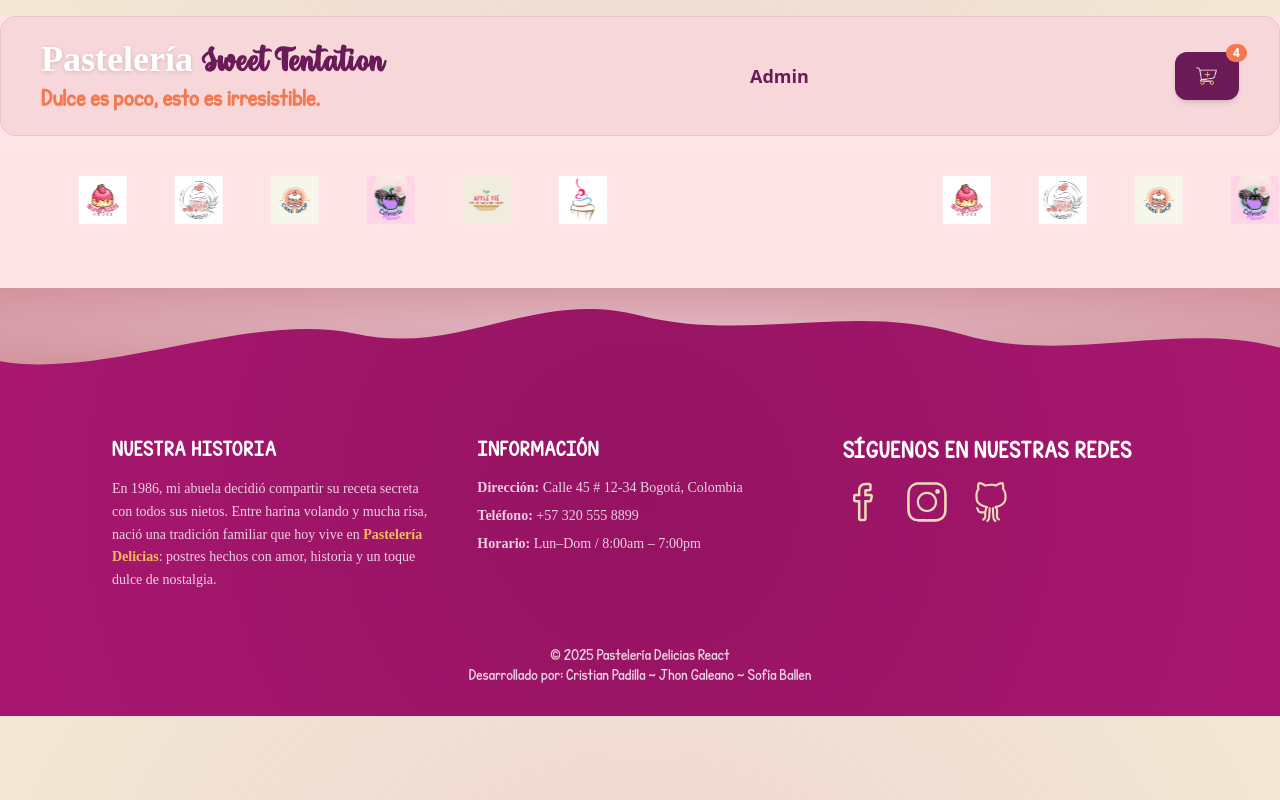
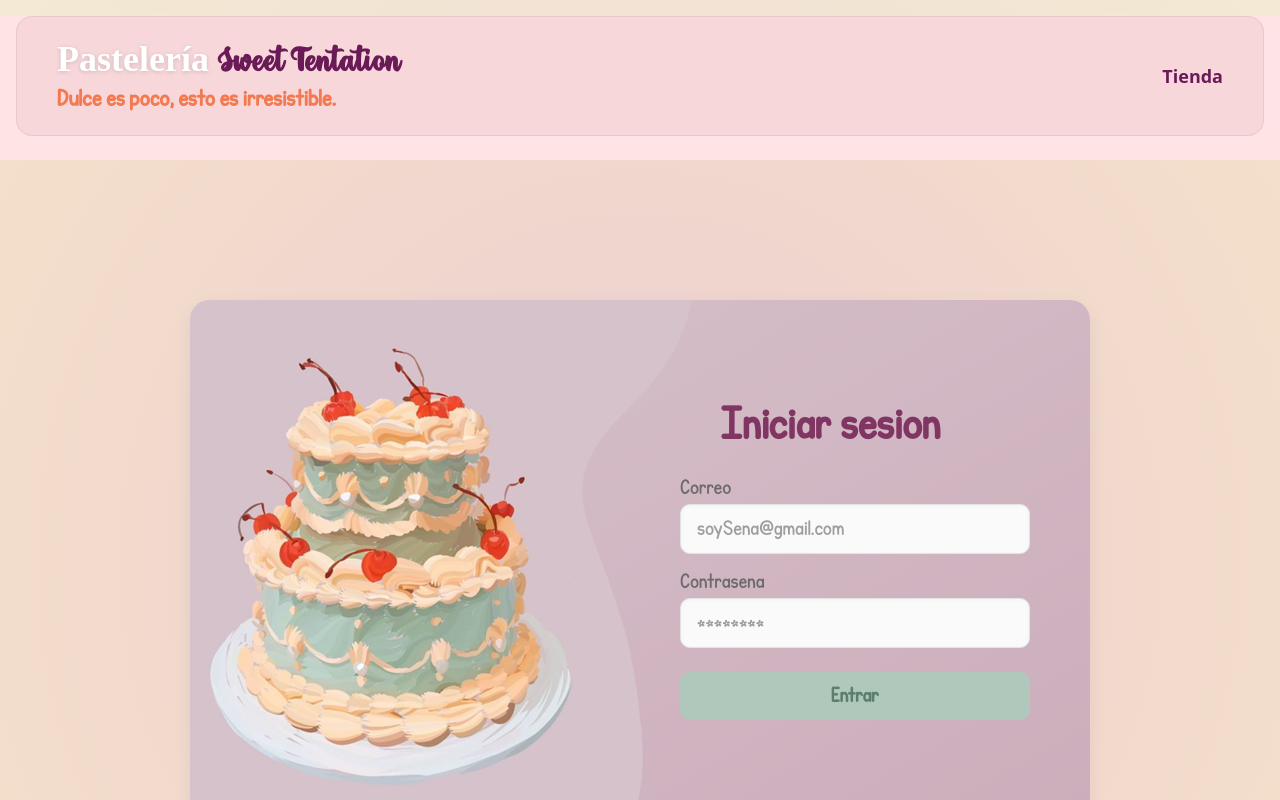
Before and after one commit to cristhianpa22/Delicias-react, a React (Vite) app: page /login in a window 1280 px wide. Shown: the top 800 px of the page. Built offline with nearby package versions, Linux system fonts and the light colour scheme.

Commit message:
fix: se arreglaron errores dela vista de login y la logica, y se mejoro el header

```diff
--- a/src/App.jsx
+++ b/src/App.jsx
@@ -5,6 +5,8 @@ import Header from "./components/header.jsx";
 import Footer from "./components/footer.jsx";
 import useModal from "./hooks/useModal.js";
 import Carrusel from "./components/carrusel.jsx";
+import VistaLogin from "./pages/login.jsx";
+
 
 function App() {
 
@@ -16,6 +18,7 @@ function App() {
         <Routes>
           <Route path="/" element={<ProductTienda isOpenCarrito={isOpenCarrito} closeModalCarrito={closeModalCarrito} />} />
           <Route path="/dashboard" element={<DashBoard />} />
+          <Route path="/login" element={<VistaLogin />} />
         </Routes>
         <Carrusel />
         <Footer />
--- a/src/components/formLogin.jsx
+++ b/src/components/formLogin.jsx
@@ -1,6 +1,14 @@
 import "../index.css";
+import { useNavigate } from 'react-router-dom';
 
 export default function Login() {
+
+  const navigate = useNavigate();
+
+  const handleLogin = (e) => {
+    e.preventDefault();
+    navigate('/dashboard');
+  };
   return (
     <section className="min-h-screen flex justify-center items-center p-6
     bg-[radial-gradient(circle,_rgba(235,202,206,0.87)_0%,_rgba(236,220,185,0.62)_100%)]">
@@ -33,12 +41,14 @@ export default function Login() {
             <h3 className="text-[35px] pl-10 font-bold text-[#813563] mb-6">
               Iniciar sesion
             </h3>
+            <form onSubmit={handleLogin}
+            >
+              <div className="flex flex-col mb-4">
 
-            {/* correo */}
-            <div className="flex flex-col mb-4">
                 <label className="text-[#6B6B6B] font-medium mb-1">Correo</label>
                 <input
                   type="email"
+                  required
                   className="
                   px-4 py-3 rounded-[10px] border border-[#E3E3E3] bg-[#FAFAFA]
                   text-[#222] placeholder:text-[#9E9E9E]
@@ -55,6 +65,7 @@ export default function Login() {
                 <label className="text-[#6B6B6B] font-medium mb-1">Contrasena</label>
                 <input
                   type="password"
+                  required
                   className="
                   px-4 py-3 rounded-[10px] border border-[#E3E3E3] bg-[#FAFAFA]
                   text-[#222] placeholder:text-[#9E9E9E]
@@ -68,7 +79,9 @@ export default function Login() {
 
               {/* boton */}
               <button
+                type="submit"
                 className="
+
                 bg-[#B0C8BB] text-[#5B7F6B] w-full py-3 rounded-[10px] font-semibold
                 transition duration-200 ease-[cubic-bezier(.2,.9,.3,1)]
                 hover:-translate-y-[2px]
@@ -77,10 +90,10 @@ export default function Login() {
               >
                 Entrar
               </button>
-
+            </form>
           </div>
         </div>
       </div>
-    </section>
+    </section >
   );
 }
--- a/src/components/header.jsx
+++ b/src/components/header.jsx
@@ -1,34 +1,46 @@
 import '../index.css'
+import { useState } from 'react';
 import { Link, useLocation } from 'react-router-dom';
-export default function Header( {openModalCarrito }) {
 
-  const Location = useLocation ();
+export default function Header({ openModalCarrito }) {
 
-  const isAdminPath = Location.pathname.startsWith('/dashboard');
+  const [menuOpen, setMenuOpen] = useState(false);
 
-  const navLinkTo = isAdminPath ? '/' : '/dashboard';
-  const navLinkText = isAdminPath ? 'Tienda' : 'Admin';
+  const Location = useLocation();
+
+  const isLoginPath = Location.pathname.startsWith('/login');
+  const isDashboardPath = Location.pathname.startsWith('/dashboard');
 
 
+  const navLinkTo = isLoginPath ? '/' : isDashboardPath ? '/' : '/login';
+  const navLinkText = isLoginPath ? 'Tienda' : isDashboardPath ? 'Cerrar Sesión' : 'Iniciar Sesión';
 
+  const handleActionClick = () => {
+    if (menuOpen) {
+      setMenuOpen(false);
+    }
+    else if (!menuOpen) {
+      setMenuOpen(true);
+    }
+  };
   return (
 
-    <header className="w-full flex items-center justify-center mt-4 mb-6">
+    <header className="w-full flex items-center justify-center mt-4 mb-6 px-4 relative">
       <div
         className="
           w-full max-w-[1400px]
           bg-[#daacb23a]
           border border-[#daacb269]
           rounded-2xl
-          h-[120px]
-          px-10
+          h-auto md:h-[120px]
+          px-4 md:px-10
           flex items-center justify-between
           shadow-[0_0_8px_rgba(255,255,255,0.1)]
         "
       >
-        {/* titulos */}
-        <div className="flex flex-col">
-          <h1 className="text-4xl font-hello font-bold flex items-baseline gap-2">
+        {/* TITULOS */}
+        <div className="flex flex-col flex-1">
+          <h1 className="text-2xl sm:text-4xl font-hello font-bold flex items-baseline gap-1 sm:gap-2">
             <span className="font-[kg_perfect_penmanship] text-white drop-shadow-sm">
               Pastelería
             </span>
@@ -38,25 +50,26 @@ export default function Header( {openModalCarrito }) {
             </span>
           </h1>
 
-          <p className="text-[#F37950] font-perfect font-semibold text-lg mt-1 font-family[hello_valentica]">
+          <p className="hidden sm:block text-[#F37950] font-perfect font-semibold text-sm sm:text-lg mt-1 font-family[hello_valentica]">
             Dulce es poco, esto es irresistible.
           </p>
         </div>
 
-        {/* navegacion */}
-        {<Link
+        <div className="hidden md:flex items-center gap-6">
+          {/* Navegacion */}
+          <Link
             to={navLinkTo}
             className="text-lg font-bold text-[#6a1a57]
             hover:text-[#F37950] transition-colors
-          cursor-pointer">{navLinkText}</Link>
-        }
+            cursor-pointer"
+          >
+            {navLinkText}
+          </Link>
 
-        {/* carrito */}
           {navLinkTo !== '/' && <button
             className="
               relative flex items-center justify-center
-            bg-[#6a1a57]
-            text-white
+              bg-[#6a1a57] text-white
               rounded-xl
               px-5 py-3
               shadow-md
@@ -66,11 +79,12 @@ export default function Header( {openModalCarrito }) {
           >
             <img
               src="./src/assets/images/carrito.gif" className="w-6 opacity-90"
+              alt="Carrito de compras"
             />
             <span
               className="
                 absolute -top-2 -right-2
-              bg-[#F37950] text-white
+                bg-[#F37750] text-white
                 text-xs font-bold
                 rounded-full
                 px-[7px] py-[1px]
@@ -80,6 +94,57 @@ export default function Header( {openModalCarrito }) {
             </span>
           </button>}
         </div>
+
+        <div className='md:hidden flex items-center gap-3'>
+          <button
+            className="p-2 bg-[#6a1a57] text-white rounded-xl"
+            onClick={handleActionClick}
+          >
+            <i className={`fa-solid ${menuOpen ? 'fa-xmark' : 'fa-bars'} text-xl`}></i>
+          </button>
+        </div>
+
+      </div>
+      <div
+        className={`
+          md:hidden
+          absolute top-full right-4 mt-2 z-50
+          bg-white border border-rose-200
+          rounded-xl shadow-lg p-4 transition-all duration-300 ease-in-out
+          w-1/2 min-w-[150px]
+          ${menuOpen ? 'opacity-100 visible translate-y-0' : 'opacity-0 invisible -translate-y-2'}
+        `}
+      >
+        <Link
+          to={navLinkTo}
+          onClick={handleActionClick}
+          className="block w-full text-center py-2 text-lg font-bold text-[#6a1a57] hover:bg-rose-50 rounded-lg transition-colors"
+        >
+          {navLinkText}
+        </Link>
+        {navLinkTo !== '/' && (
+          <button
+            className="
+                    relative flex items-center justify-center mx-auto mt-3
+                    bg-[#6a1a57] text-white rounded-xl p-3 w-4/5
+                    shadow-md hover:scale-[1.02] transition-transform
+                "
+            onClick={() => {
+              openModalCarrito();
+              handleActionClick();
+            }}
+          >
+            <img
+              src="./src/assets/images/carrito.gif" className="w-6 opacity-90"
+              alt="Carrito de compras"
+            />
+            <span className="absolute -top-1 -right-1 bg-[#F37950] text-white text-xs font-bold rounded-full px-[5px] py-[1px]">
+              4
+            </span>
+          </button>
+        )}
+      </div>
+
     </header>
   );
 }
--- a/src/data/bd.json
+++ b/src/data/bd.json
@@ -26,6 +26,24 @@
       "categoria": "Reposteria",
       "stock": 30,
       "img": "src/assets/images/Cupcakes.jpg"
+    },
+    {
+      "id": "ef3f",
+      "nombre": "34567",
+      "descripcion": "4567ertyui",
+      "precio": 45678,
+      "categoria": "Galletas",
+      "stock": 20,
+      "img": "https://quickygirlrecipes.com/wp-content/uploads/2024/11/u5624346551_httpss.mj_.runkQNwp0S4uIg_Mini_Cheesecake_Recipe_w_a54bf085-004c-4485-bf35-e77465324f17_1-min-1024x574.png"
+    },
+    {
+      "id": "1b51",
+      "nombre": "natilla",
+      "descripcion": "ghjklñ{222",
+      "precio": 10000,
+      "categoria": "Galletas",
+      "stock": 222,
+      "img": "https://quickygirlrecipes.com/wp-content/uploads/2024/11/u5624346551_httpss.mj_.runkQNwp0S4uIg_Mini_Cheesecake_Recipe_w_a54bf085-004c-4485-bf35-e77465324f17_1-min-1024x574.png"
     }
   ]
 }
--- a/src/pages/dashboard.jsx
+++ b/src/pages/dashboard.jsx
@@ -13,15 +13,7 @@ export default function DashBoard() {
     const [loading, setLoading] = useState(true);
     const [error, setError] = useState(null);
     const [isOpen, openModal, closeModal] = useModal();
-
-
-
-
     const [submitError, setSubmitError] = useState(null);
-
-
-
-
 
     useEffect(() => {
         const fetchProducts = async () => {
@@ -47,8 +39,8 @@ export default function DashBoard() {
         try {
             const created = await createProduct(product);
             setProducts(prev => [...prev, created]); // añadir al array existente
-            +           setSubmitError(null); // limpiar posible error previo
-            +           closeModal();
+            setSubmitError(null); // limpiar posible error previo
+            closeModal();
         } catch (err) {
             console.error(err);
             setSubmitError("Failed to create product");
--- a/src/pages/login.jsx
+++ b/src/pages/login.jsx
@@ -1,7 +1,6 @@
 import Login from "../components/formLogin";
-
-export default function vistaLogin(){
+export default function VistaLogin(){
     return(
-        <Login/>
+            <Login />
     )
 }
```
Also changed, not shown: src/components/card.jsx (+3 -5 lines), src/components/table.jsx (+13 -11 lines). Lines whose indentation alone changed are shown as unchanged.
